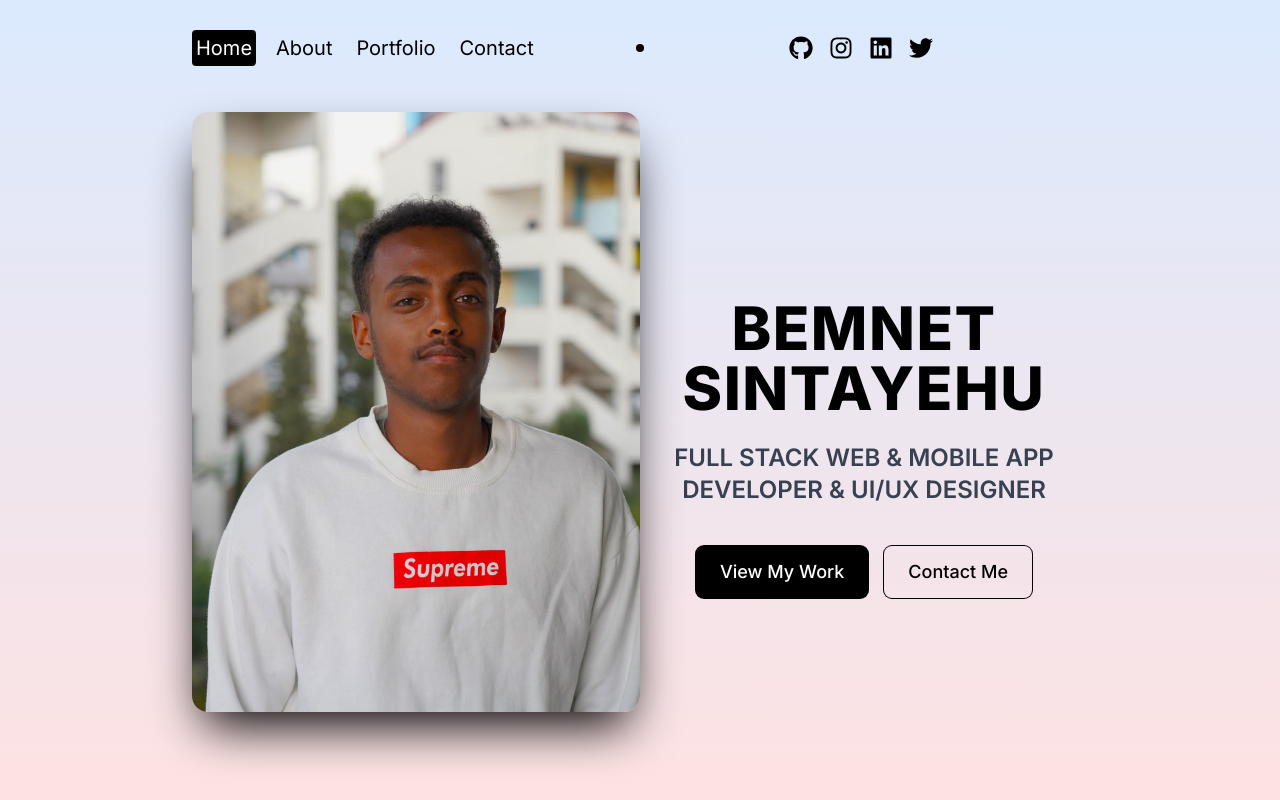
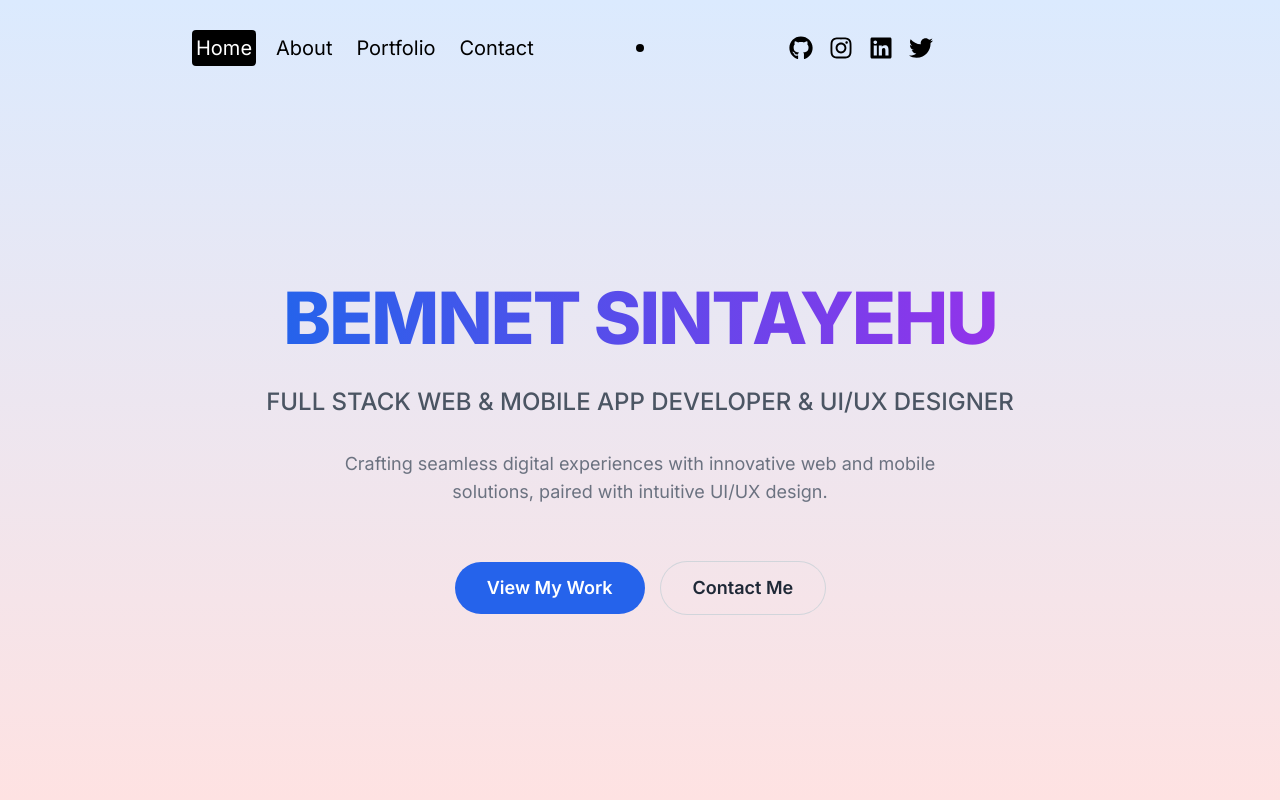
Before and after one commit to bemnet449/Bemnet_portfolio, a Next.js app: page / in a window 1280 px wide. Built offline with nearby package versions, Linux system fonts and the light colour scheme.

Commit message:
updated the image

```diff
--- a/src/app/about/page.jsx
+++ b/src/app/about/page.jsx
@@ -1,8 +1,8 @@
 "use client";
-import Image from "next/image";
-import Brain from "@/components/brain";
+
 import { motion, useInView, useScroll } from "framer-motion";
 import { useRef } from "react";
+import Brain from "@/components/brain";
 
 const AboutPage = () => {
   const containerRef = useRef();
@@ -21,31 +21,22 @@ const AboutPage = () => {
       {/* CONTAINER */}
       <div className="h-full overflow-scroll lg:flex" ref={containerRef}>
         {/* TEXT CONTAINER */}
-        <div className="p-4 sm:p-8 md:p-12 lg:p-20 xl:p-48 flex flex-col gap-24 md:gap-32 lg:gap-48 xl:gap-64 lg:w-2/3 lg:pr-0 xl:w-1/2">
+        <div className="p-4 sm:p-8 md:p-12 lg:p-20 xl:p-48 flex flex-col gap-24 md:gap-32 lg:gap-48 xl:gap-64 lg:w-2/3 lg:pr-0 xl:w-1/2 items-center">
           {/* BIOGRAPHY CONTAINER */}
-          <div className="flex flex-col gap-12 justify-center items-center">
-            {/* BIOGRAPHY IMAGE */}
-            <div className="w-[300px] h-[300px] rounded-full overflow-hidden shadow-lg">
-              <Image
-                src="/2.jpg"
-                alt="Profile Image"
-                width={400}
-                height={400}
-                className="object-cover w-full h-full"
-              />
-            </div>
-
+          <div className="flex flex-col gap-12 justify-center items-center max-w-3xl">
             {/* BIOGRAPHY TITLE */}
-            <h1 className="font-bold text-2xl">ABOUT ME</h1>
+            <h1 className="font-bold text-3xl sm:text-4xl bg-gradient-to-r from-blue-600 to-purple-600 bg-clip-text text-transparent">
+              ABOUT ME
+            </h1>
 
             {/* BIOGRAPHY DESC */}
-            <p className="text-lg text-center">
+            <p className="text-lg sm:text-xl text-gray-600 text-center leading-relaxed">
               I am a dedicated and versatile full-stack developer with a strong foundation in Computer Science.
             </p>
-            <p className="text-lg text-center">
+            <p className="text-lg sm:text-xl text-gray-600 text-center leading-relaxed">
               I am passionate about modern web and mobile app development, leveraging cutting-edge technologies to create dynamic, responsive, and user-friendly applications.
             </p>
-            <p className="text-lg text-center">
+            <p className="text-lg sm:text-xl text-gray-600 text-center leading-relaxed">
               With 2+ years of experience, I have accumulated over 4,000+ coding hours, completed 10+ projects, and worked with multiple satisfied clients. My expertise spans both front-end and back-end development, allowing me to create seamless and responsive applications.
             </p>
 
@@ -80,25 +71,25 @@ const AboutPage = () => {
               initial={{ x: "-300px" }}
               animate={isSkillRefInView ? { x: 0 } : {}}
               transition={{ delay: 0.2 }}
-              className="font-bold text-2xl"
+              className="font-bold text-2xl sm:text-3xl text-center"
             >
               SKILLS
             </motion.h1>
 
-            <div className="grid grid-cols-1 sm:grid-cols-3 lg:grid-cols-4 gap-4 mb-12">
+            <div className="grid grid-cols-2 sm:grid-cols-3 lg:grid-cols-4 gap-4">
               {[
                 "React.js", "Next.js", "React Native", "Flutter",
-"Node.js", "Express.js", "ASP.NET", "Laravel", "AWS S3", "Firebase", "Docker",
-"MongoDB", "PostgreSQL", "SQL",
-"Tailwind CSS", "Bootstrap", "Figma",
-"Git",
-"JavaScript", "TypeScript", "PHP", "Python", "Java", "C++"
-
+                "Node.js", "Express.js", "ASP.NET", "Laravel", "GraphQl",
+                "AWS S3", "Firebase", "Docker",
+                "MongoDB", "PostgreSQL", "SQL",
+                "Tailwind CSS", "Bootstrap", "Figma",
+                "Git",
+                "JavaScript", "TypeScript", "PHP", "Python", "Java", "C++"
               ].map((skill) => (
                 <div
                   key={skill}
-                  className="p-6 border rounded-lg shadow-lg w-36 h-36 flex items-center justify-center text-lg font-semibold transition-all duration-300 ease-in-out
-                    hover:bg-black hover:text-white hover:scale-105"
+                  className="p-6 border rounded-lg shadow-md w-36 h-36 flex items-center justify-center text-lg font-semibold transition-all duration-300 ease-in-out
+                    hover:bg-blue-600 hover:text-white hover:scale-105 hover:shadow-lg"
                 >
                   {skill}
                 </div>
--- a/src/app/page.jsx
+++ b/src/app/page.jsx
@@ -1,6 +1,5 @@
 "use client";
 
-import Image from "next/image";
 import { motion } from "framer-motion";
 import Link from "next/link";
 
@@ -12,41 +11,33 @@ const Homepage = () => {
       animate={{ y: "0%" }}
       transition={{ duration: 1 }}
     >
-      <div className="h-full flex flex-col lg:flex-row px-2 sm:px-4 md:px-8 lg:px-20 xl:px-48">
-        {/* IMAGE CONTAINER - Centered on Small Screens */}
-        <div className="w-full sm:w-3/4 md:w-1/2 lg:w-1/2 h-64 sm:h-80 md:h-96 lg:h-[75vh] relative mt-4 mb-8 lg:mb-0 rounded-2xl shadow-2xl shadow-black overflow-hidden
-          flex justify-center mx-auto">
-          <div className="w-full h-full relative">
-            <Image
-              src="/1.jpg"
-              alt="Hero Image"
-              layout="fill"
-              objectFit="cover"
-            />
-          </div>
-        </div>
-
+      <div className="h-full flex flex-col items-center justify-center px-4 sm:px-8 md:px-16 lg:px-24 xl:px-32">
         {/* TEXT CONTAINER */}
-        <div className="h-auto flex flex-col gap-4 sm:gap-6 items-center justify-center text-center lg:w-1/2">
+        <div className="flex flex-col gap-6 sm:gap-8 items-center text-center max-w-3xl">
           {/* TITLE */}
-          <h1 className="text-3xl sm:text-4xl md:text-5xl lg:text-6xl font-extrabold tracking-wide">
+          <h1 className="text-4xl sm:text-5xl md:text-6xl lg:text-7xl font-extrabold tracking-tight bg-gradient-to-r from-blue-600 to-purple-600 bg-clip-text text-transparent">
             BEMNET SINTAYEHU
           </h1>
 
           {/* SUBTITLE */}
-          <h3 className="text-base sm:text-lg md:text-2xl font-semibold text-gray-700">
+          <h3 className="text-lg sm:text-xl md:text-2xl font-medium text-gray-600 leading-relaxed">
             FULL STACK WEB & MOBILE APP DEVELOPER & UI/UX DESIGNER
           </h3>
 
+          {/* DESCRIPTION */}
+          <p className="text-base sm:text-lg text-gray-500 max-w-2xl">
+            Crafting seamless digital experiences with innovative web and mobile solutions, paired with intuitive UI/UX design.
+          </p>
+
           {/* BUTTONS */}
-          <div className="flex flex-col sm:flex-row gap-3 sm:gap-4 mt-4">
+          <div className="flex flex-col sm:flex-row gap-4 mt-6">
             <Link href="/portfolio">
-              <button className="px-6 py-3 rounded-lg ring-1 ring-black bg-black text-white text-lg font-medium transition hover:bg-gray-900">
+              <button className="px-8 py-3 rounded-full bg-blue-600 text-white text-lg font-semibold transition-all hover:bg-blue-700 hover:shadow-lg">
                 View My Work
               </button>
             </Link>
             <Link href="/contact">
-              <button className="px-6 py-3 rounded-lg ring-1 ring-black text-black text-lg font-medium transition hover:bg-gray-100">
+              <button className="px-8 py-3 rounded-full ring-1 ring-gray-300 text-gray-800 text-lg font-semibold transition-all hover:bg-gray-100 hover:shadow-md">
                 Contact Me
               </button>
             </Link>
```
